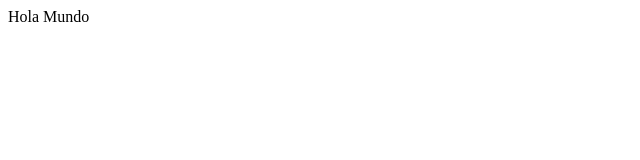
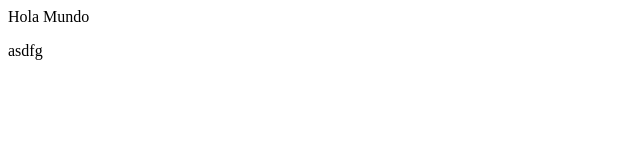
Before and after one commit to sdanielf/pagina-ejemplo, a plain HTML site: page index.html in a window 1280 px wide. Shown: the full height of the page, 0-640 px from the left. Drawn offline with Linux system fonts and the light colour scheme.

Commit message:
Agrego un parrafo

```diff
--- a/index.html
+++ b/index.html
@@ -6,5 +6,6 @@
 </head>
 <body>
   Hola Mundo
+  <p>asdfg</p>
 </body>
 </html>
```
